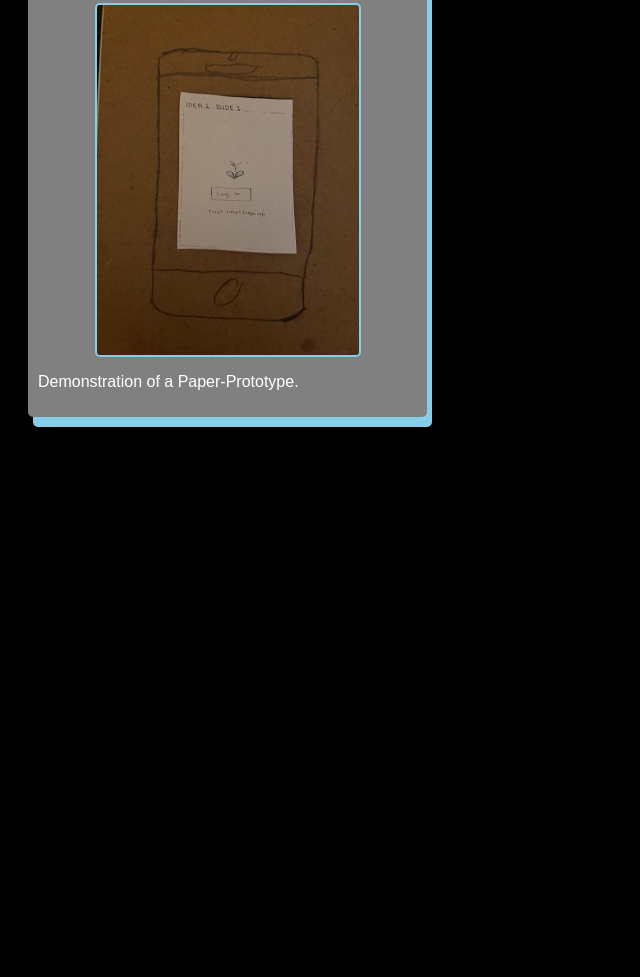
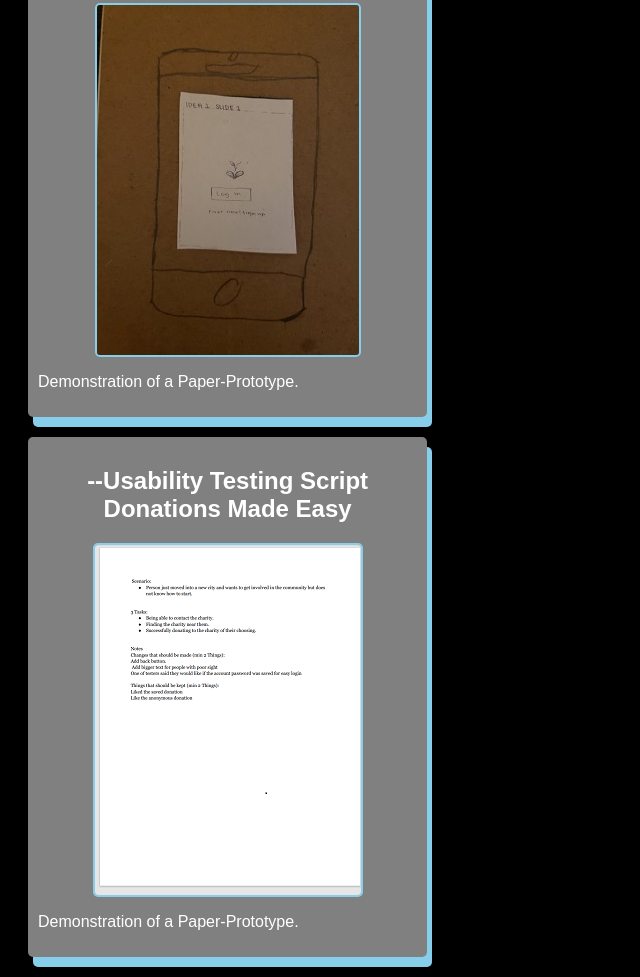
Before and after one commit to Daneatrian/Daneatrian.github.io, a plain HTML site: page index.html in a window 1280 px wide. Shown: the part 3052-4029 px from the top of the page, without its empty margins (0-640 px from the left). Before the commit the page ends 3489 px from the top, so only its background shows below. Drawn offline with Linux system fonts and the light colour scheme.

Commit message:
Add files via upload

```diff
--- a/index.html
+++ b/index.html
@@ -75,6 +75,17 @@
                     </p>
                 </section>
             </section>
+
+            <!--Usability Testing Script Assignment-->
+            <section class="assignment">
+                <a href="files/Usability-testing-script.pdf"><h2>--Usability Testing Script Donations Made Easy</h2></a>
+                <a href="files/Usability-testing-script.pdf"><img src="images/usability-testing-script.png"></a>
+                <section class="ass-details">
+                    <p>
+                        Demonstration of a Paper-Prototype.
+                    </p>
+                </section>
+            </section>
         </div>
     </body>
 </html>
```
Also changed, not shown: images/usability-testing-script.png (added), 1 other file.
